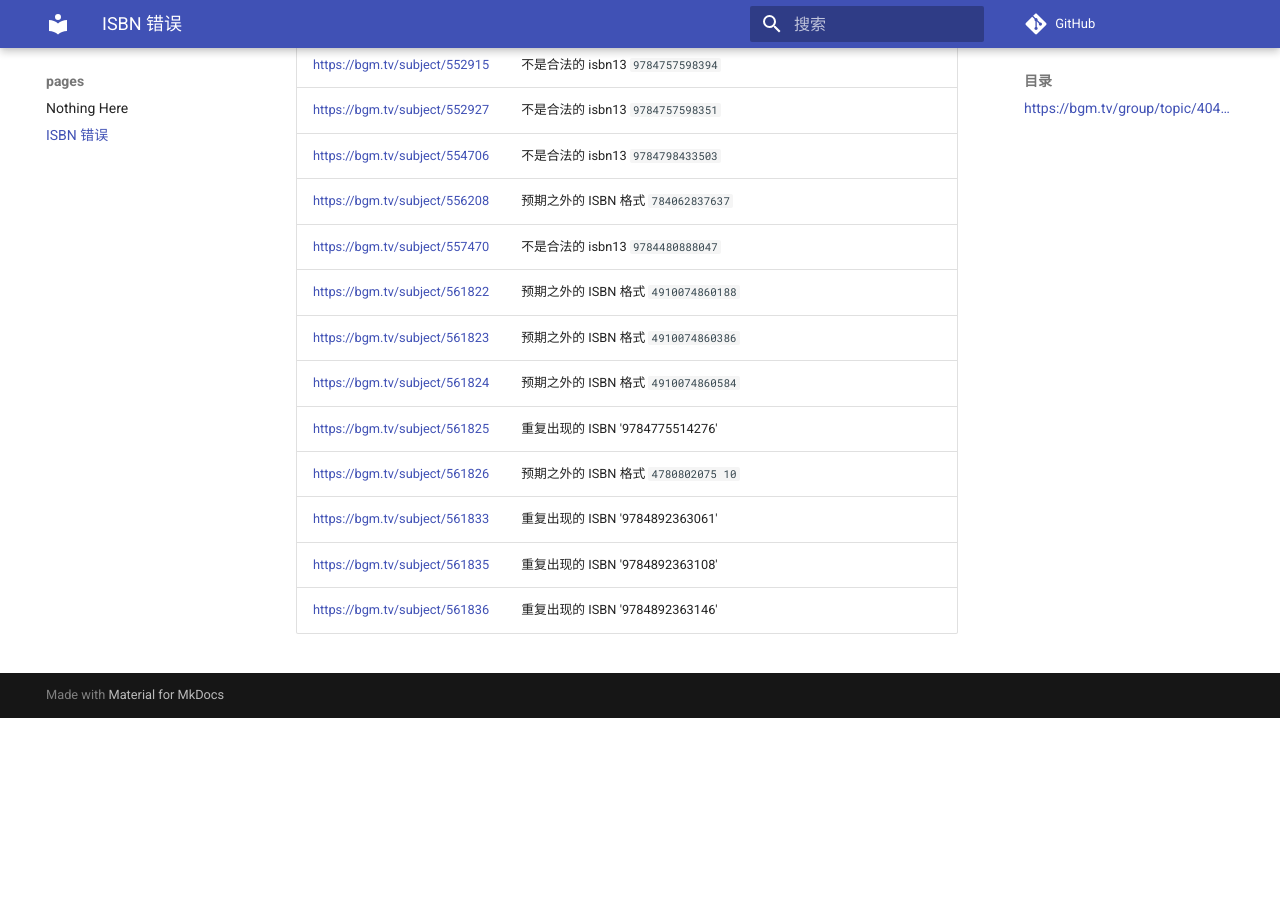
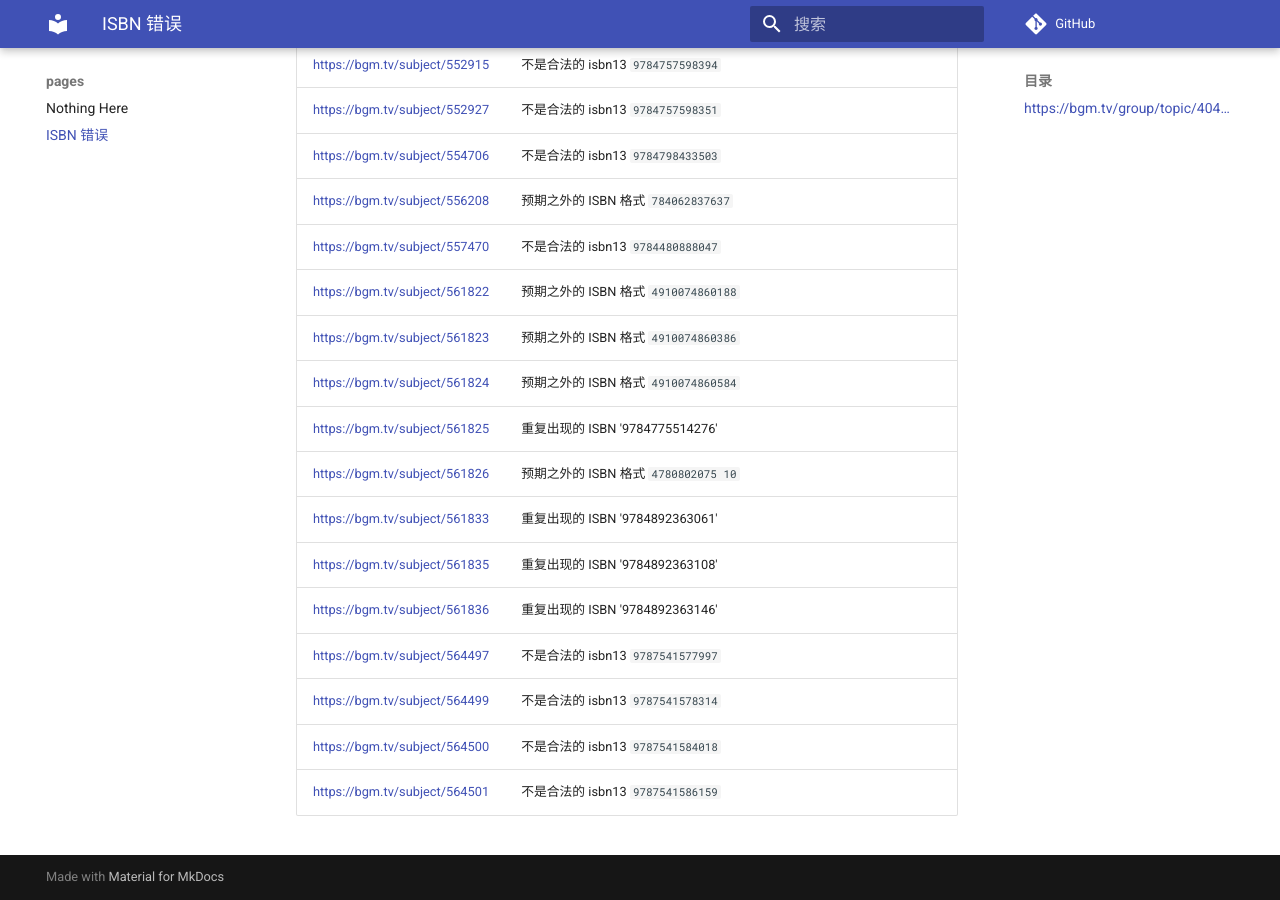
Before and after one commit to trim21/bangumi-pages, an MkDocs documentation site: the page built from docs/isbn.md, in a window 1280 px wide and 900 px high, scrolled down 7369 px. Built offline with MkDocs 1.6.1 and Material for MkDocs 9.7.7, drawn with Linux system fonts in a browser that asks for light colours; comment, search, counter and statistics services are not loaded; before the commit the page ends 8087 px from its top, so only the background shows below that.

Commit message:
update isbn.md

```diff
--- a/docs/isbn.md
+++ b/docs/isbn.md
@@ -174,3 +174,7 @@ total 169
 | <https://bgm.tv/subject/561833> | 重复出现的 ISBN '9784892363061' |
 | <https://bgm.tv/subject/561835> | 重复出现的 ISBN '9784892363108' |
 | <https://bgm.tv/subject/561836> | 重复出现的 ISBN '9784892363146' |
+| <https://bgm.tv/subject/564497> | 不是合法的 isbn13 <code>9787541577997</code> |
+| <https://bgm.tv/subject/564499> | 不是合法的 isbn13 <code>9787541578314</code> |
+| <https://bgm.tv/subject/564500> | 不是合法的 isbn13 <code>9787541584018</code> |
+| <https://bgm.tv/subject/564501> | 不是合法的 isbn13 <code>9787541586159</code> |
```
Also changed, not shown: other parts of docs/isbn.md (+1 -1 lines).
